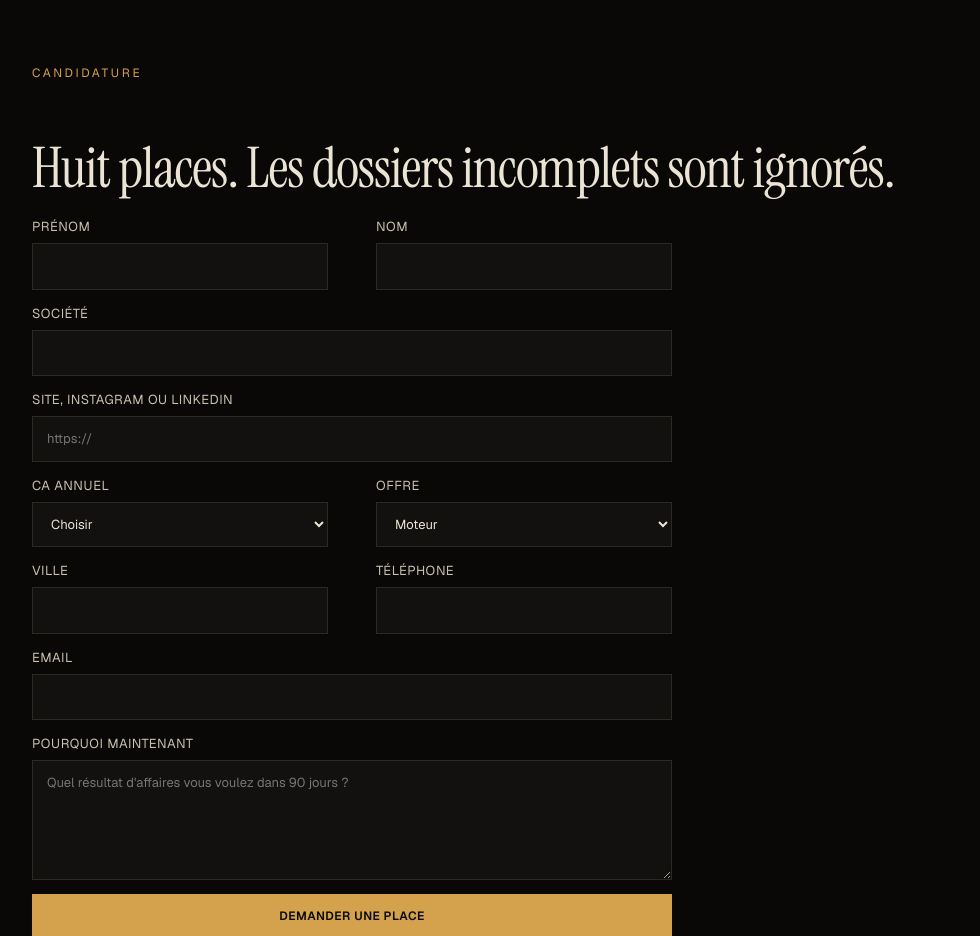
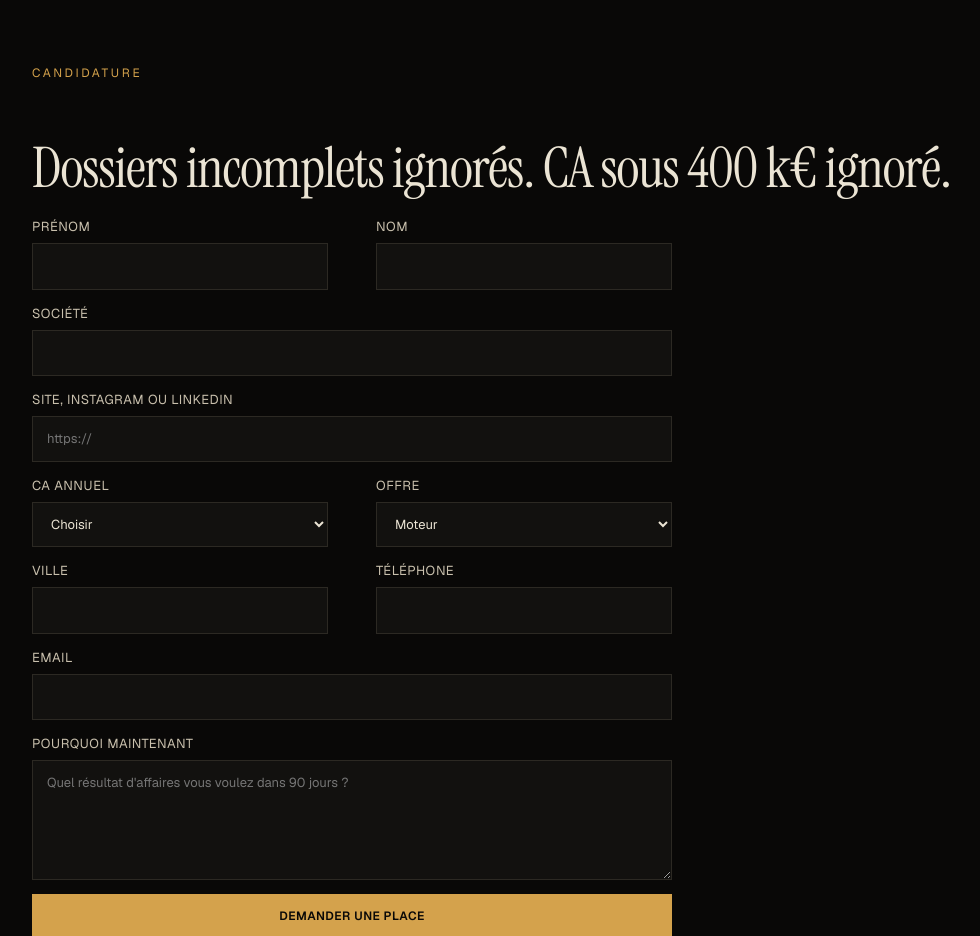
Before and after one commit to antoinelebofficiel/Cr-ation-de-business, a React (Vite) app: page / in a window 1280 px wide. Shown: the part 4620-5556 px from the top of the page, without its empty margins (18-998 px from the left). Built offline with nearby package versions, Linux system fonts and the light colour scheme.

Commit message:
Aligner le titre de candidature sur le filtre 400 k€
Co-authored-by: antoinelebofficiel <antoinelebofficiel@users.noreply.github.com>

```diff
--- a/src/pages/Home.tsx
+++ b/src/pages/Home.tsx
@@ -236,7 +236,7 @@ export default function Home() {
       <section className="section" id="candidater">
         <div className="wrap">
           <p className="kicker">Candidature</p>
-          <h2>Huit places. Les dossiers incomplets sont ignorés.</h2>
+          <h2>Dossiers incomplets ignorés. CA sous 400 k€ ignoré.</h2>
           <ApplyForm />
         </div>
       </section>
```
